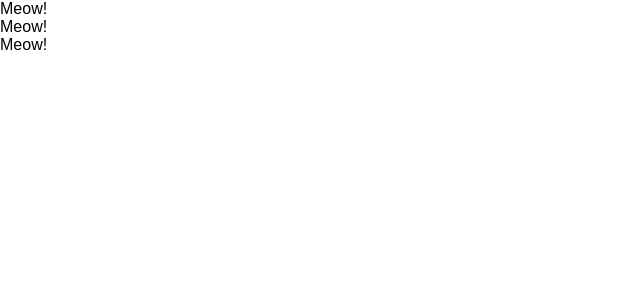
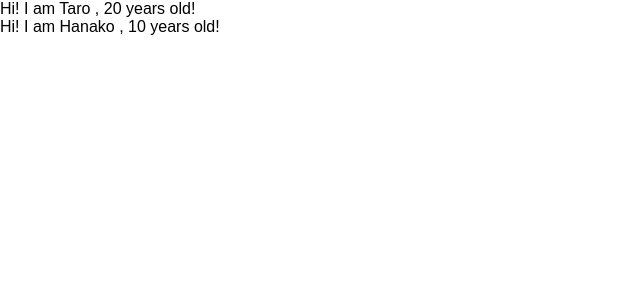
Before and after one commit to tatujiro/udemy-react-redux-crud-application, a React (Create React App) app: page / in a window 1280 px wide. Shown: the top 300 px of the page, without its empty margins (0-640 px from the left). Built offline with nearby package versions, Linux system fonts and the light colour scheme.

Commit message:
learn to prop-types

```diff
--- a/src/App.js
+++ b/src/App.js
@@ -1,51 +1,26 @@
-import React, { Component } from 'react';
+import React, { } from 'react';
+import PropTypes from 'prop-types';
 
-// class App extends Component {
-//   render() {
-//     return<div><h1>hello world</h1></div>
-//   }
-// }
-// class App extends Component {
-// render(){
-//   return React.createElement(
-//      "h1",
-//      null,
-//      "hello world!"
-//   );
-// }
-// }
-// class App extends Component {
-//   render(){
-//    return(
-//      <React.Fragment>
-//      <label>far</label>
-//      <input type="text" onClick={()=>{console.log("hello ! clicked")}}/> ;
-//      </React.Fragment>
-//    )
-// }
-// }
-
-class App extends Component{
-  render(){
+const App = () => {
+  const profiles = [
+    {name:"Taro" ,age:20},
+    {name:"Hanako", age:10},
+  ]
   return(
-    <React.Fragment>
-      <Cat />
-      <Cat />
-      <Cat />
-  </React.Fragment>
+    <div>
+      {
+        profiles.map((profiles,index)=>{
+          return <User name={profiles.name} age={profiles.age} key={index}/>
+        })
+      }
+    </div>
   )
 }
+const User = (props) => {
+  return <div>Hi! I am {props.name} , {props.age} years old!</div>
 }
-// const App = () => {
-//   return(
-//     <div>
-//       <Cat />
-//       <Cat />
-//       <Cat />
-//   </div>
-//   )
-// }
-const Cat = () => {
-  return <div>Meow!</div>
+User.propTypes ={
+  name:PropTypes.string,
+  age:PropTypes.number.isRequired
 }
 export default App;
```
